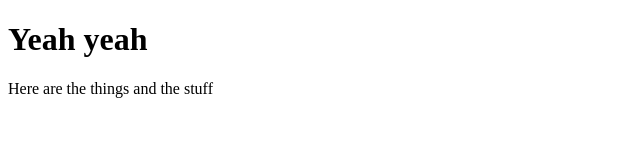
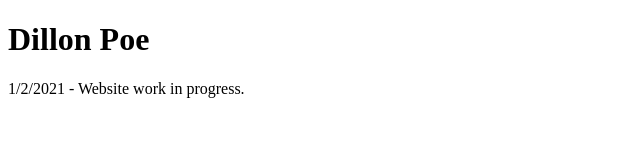
Before and after one commit to Dillonpoe/DillWeb, a plain HTML site: page index.html in a window 1280 px wide. Shown: the whole page, without its empty margins (0-640 px from the left). Drawn offline with Linux system fonts and the light colour scheme.

Commit message:
Checking live updates, added title and date

```diff
--- a/index.html
+++ b/index.html
@@ -1,7 +1,7 @@
 <!DOCTYPE html>
 <html>
 <body>
-<h1>Yeah yeah</h1>
-<p>Here are the things and the stuff</p>
+<h1>Dillon Poe</h1>
+<p>1/2/2021 - Website work in progress.</p>
 </body>
 </html>
```
